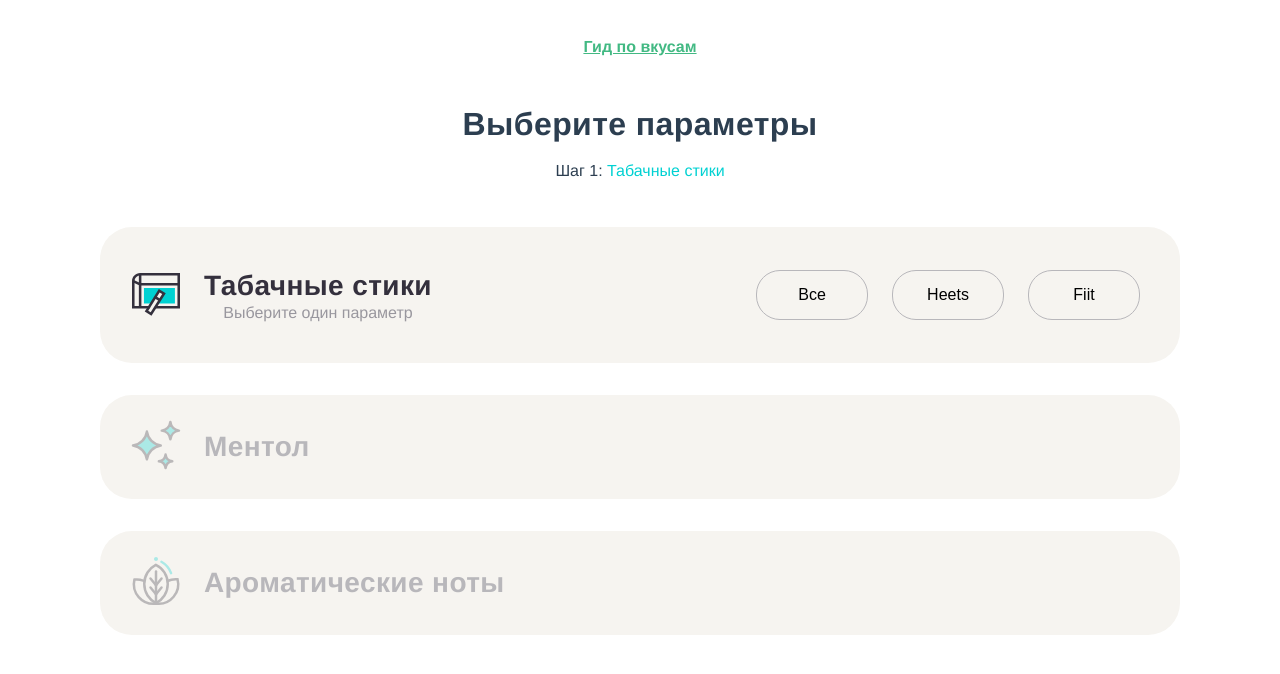
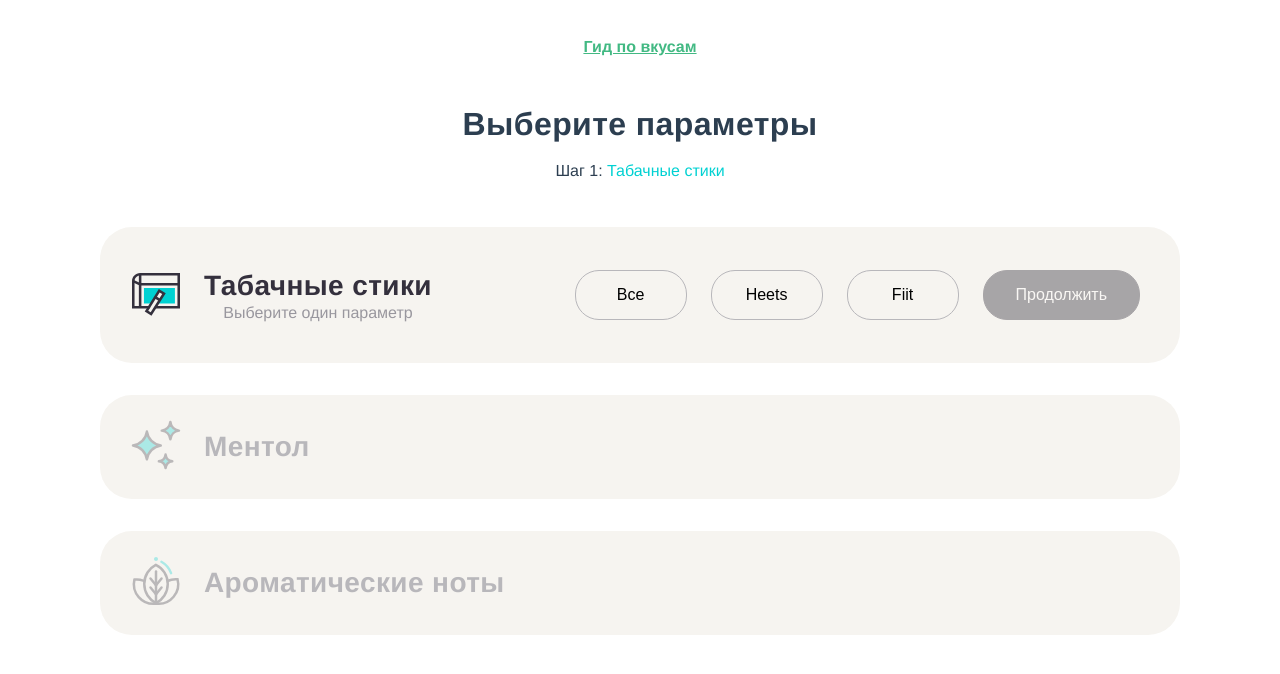
Before and after one commit to parunkov/Vue3, a Vue app: page /#/ in a window 1280 px wide. Shown: the top 674 px of the page. Built offline with nearby package versions, Linux system fonts and the light colour scheme.

Commit message:
first button

```diff
--- a/src/components/GuideButtonsBlock.vue
+++ b/src/components/GuideButtonsBlock.vue
@@ -6,6 +6,7 @@
       :color="button.color"
       :text="button.text"
     />
+    <GuideButton v-if="firstButton" :color="firstButton.color" :text="firstButton.text" />
   </div>
 </template>
 <script>
@@ -14,6 +15,7 @@
 export default {
   props: {
     buttons: Array,
+    firstButton: Object,
   },
   components: { GuideButton },
 };
--- a/src/pages/GuidePage.vue
+++ b/src/pages/GuidePage.vue
@@ -15,7 +15,7 @@
         :title="section.title"
         :text="section.text"
       >
-        <GuideButtonsBlock :buttons="section.buttons" />
+        <GuideButtonsBlock :buttons="section.buttons" :firstButton="section.firstButton" />
       </GuideSection>
     </div>
   </div>
@@ -47,6 +47,10 @@
               text: 'Fiit',
             },
           ],
+          firstButton: {
+            color: 'first',
+            text: 'Продолжить',
+          },
         },
         mentol: {
           image: mentolImage,
@@ -66,6 +70,10 @@
               text: 'С ментолом',
             },
           ],
+          firstButton: {
+            color: 'first',
+            text: 'Продолжить',
+          },
         },
         aroma: {
           image: aromaImage,
@@ -105,6 +113,7 @@
               text: 'Цветочные',
             },
           ],
+          firstButton: null,
         },
       },
     };
```
